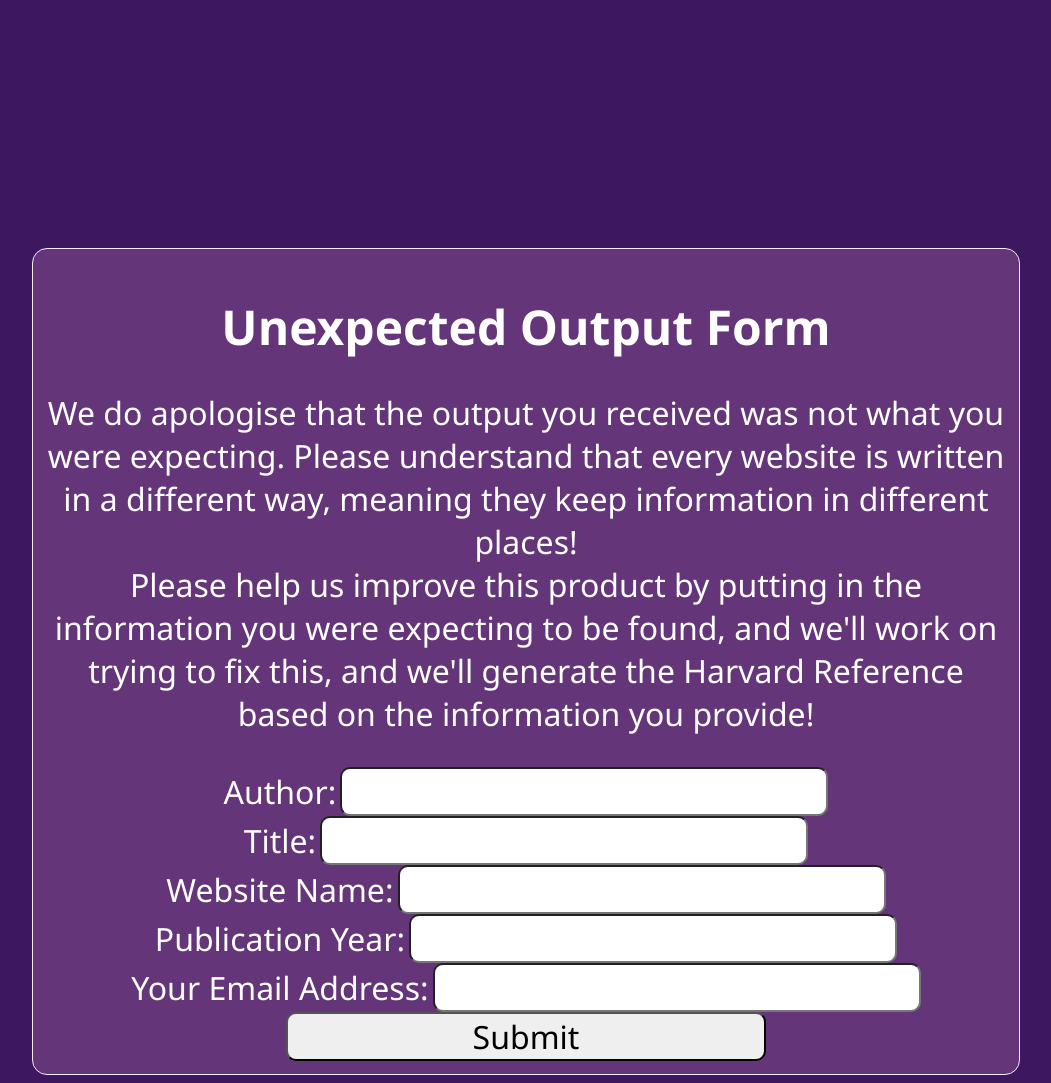
After one commit to cBridges851/Harvard-Reference-Generator, a Flask app: page /unexpected-output in a window 1280 px wide. The commit adds this page. Shown: the whole page, without its empty margins (114-1165 px from the left). Run offline with Flask 2, Linux system fonts and the light colour scheme.

Commit message:
database-creation Created the form page for the user to input the values they expected in the Harvard Reference.

```diff
--- a/app.py
+++ b/app.py
@@ -7,6 +7,7 @@ from WebsiteObjectRetriever import WebsiteObjectRetriever
 from WebsiteNameFinder import WebsiteNameFinder
 from PublicationYearFinder import PublicationYearFinder
 from CurrentDateFinder import CurrentDateFinder
+import sqlite3
 
 app = Flask(__name__)
 
@@ -76,3 +77,15 @@ def index():
         return render_template("index.html", url=url, author=author, title=title, publicationYear=publicationYear, currentDate=currentDate)
 
     return render_template("index.html", output=0, errorNumber = 0)
+
+@app.route("/unexpected-output")
+def unexpected_output():
+    return render_template("unexpected-output.html")
+
+@app.route("/submit-unexpected-output")
+def submit_unexpected_output():
+    db = sqlite3.connect("HarvardReferenceGenerator.db")
+
+    db.execute("INSERT INTO newUrls (url, expected_author, expected_title, \
+        expected_website, expected_publication_year, user_email) \
+            VALUES")
--- a/static/stylesheets/style.css
+++ b/static/stylesheets/style.css
@@ -50,3 +50,12 @@ textarea {
 a {
     color: #FFFFFF;
 }
+
+.unexpectedOutput {
+    width: 50%;
+    font-size: 2em;
+}
+
+label {
+    font-size: 2em;
+}
--- a/templates/index.html
+++ b/templates/index.html
@@ -16,7 +16,8 @@
 {% block container %}
 	<div class="container__input">
 		<h1>Input a Link:</h1>
-		<form action="/" method="POST">
+		<form action="/"
+				method="POST">
 			<input id = "urlBox"
 					name = "urlBox"
 					type = "text"
@@ -40,6 +41,8 @@
 	<div class="container__output">
 		<h1>Here Is Your Generated Harvard Reference:</h1>
 		<p id="harvardReference">{{ author }} ({{publicationYear}}). <i>{{ title }}</i>. Available: {{ url }}. Last accessed {{ currentDate}}</p>
+		<a href="{{ url_for('unexpected_output') }}"
+			class="unexpectedOutput">Not the output you were expecting?</a>
 	</div>
 	<script>
 		let output = {{ output }};
--- /dev/null
+++ b/templates/unexpected-output.html
@@ -0,0 +1,45 @@
+{% extends "layout.html" %}
+
+
+{% block title %}
+	<title>Harvard Reference Auto Builder - Unexpected Output</title>
+{% endblock %}
+
+{% block container %}
+    <h1>Unexpected Output Form</h1>
+    <p>We do apologise that the output you received was not what you were expecting.
+        Please understand that every website is written in a different way, meaning they keep
+        information in different places! <br />
+        Please help us improve this product by putting in the information you were expecting to be found,
+        and we'll work on trying to fix this, and we'll generate the Harvard Reference based on the information
+        you provide!
+    </p>
+	<div class="container__input">
+        <form action="/submit-unexpected-output"
+                method="POST">
+            <label for="author">Author:</label>
+            <input name="author"></input>
+            <br />
+            <label for="title">Title:</label>
+            <input name="title"></input>
+            <br />
+            <label for="websiteName">Website Name:</label>
+            <input name="websiteName"></input>
+            <br />
+            <label for="publicationYear">Publication Year:</label>
+            <input name="publicationYear"
+                    type="number"
+                    min="1990"></input>
+            <br />
+            <label for="userEmail">Your Email Address:</label>
+            <input name="userEmail"
+                type="email"></input>
+
+            <input type="submit"></input>
+        </form>
+    </div>
+    <script>
+        const publicationYearBox = document.getElementsByName("publicationYear")[0];
+        publicationYearBox.setAttribute("max", new Date().getFullYear());
+    </script>
+{% endblock %}
```
Lines whose indentation alone changed are shown as unchanged.
